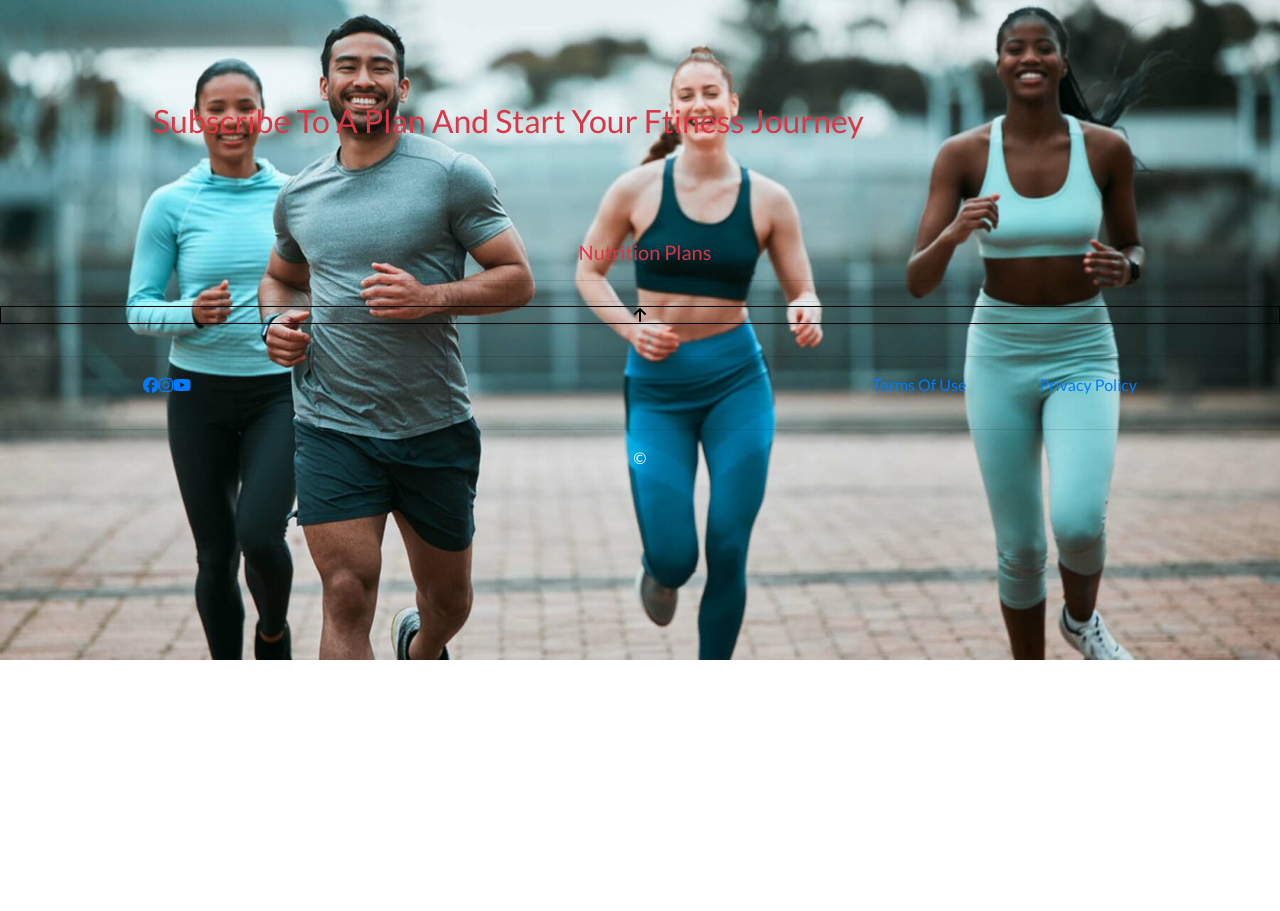
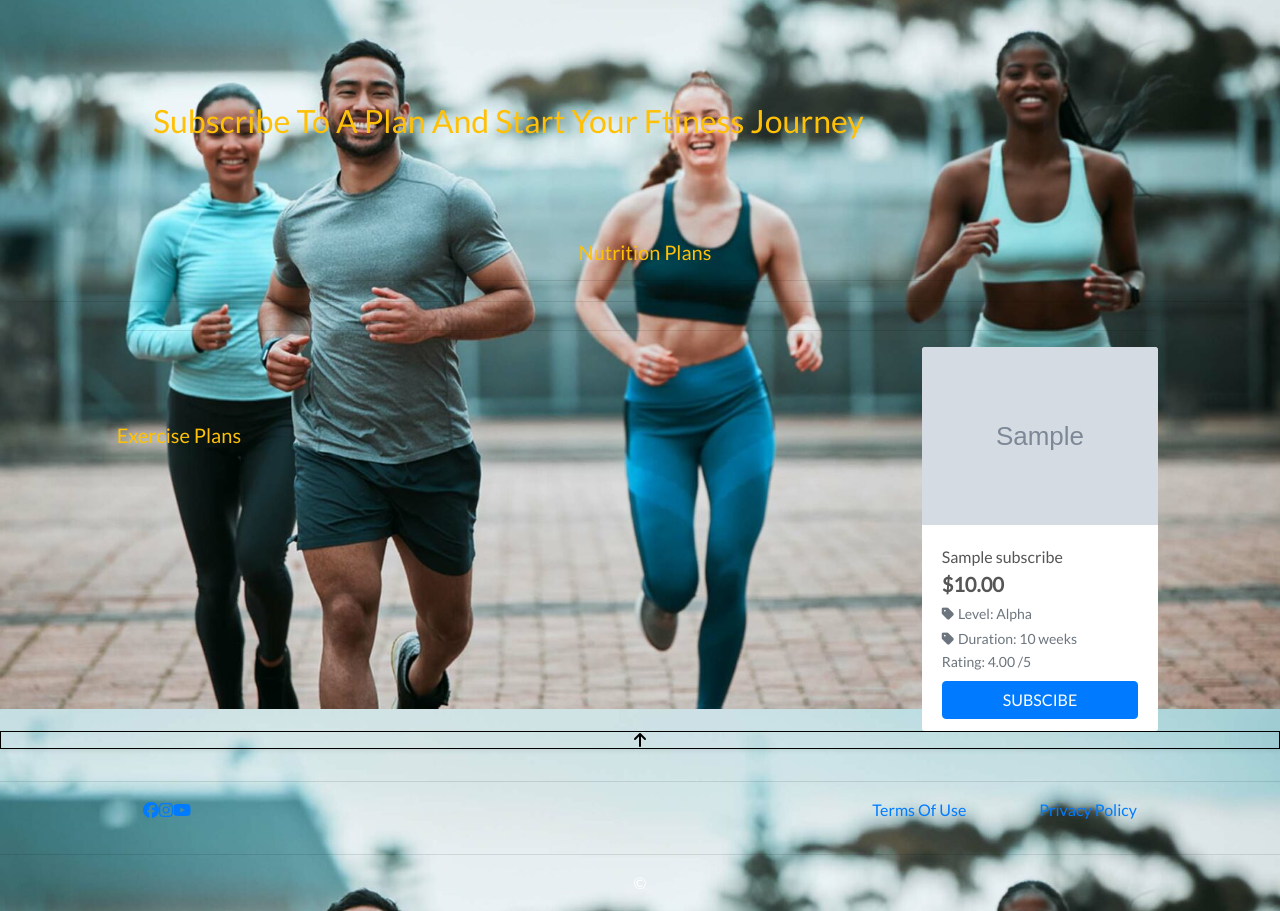
Before and after one commit to maxwellsor169/Keep_Fit_subscription_app, a Django app: page /plans/ in a window 1280 px wide. Shown: the part 140-1051 px from the top of the page. Before the commit the page ends 800 px from the top, so only its background shows below. Run offline with Django 3.2, Linux system fonts and the light colour scheme; tables that the repository leaves empty hold one stand-in row (values such as "Sample post"); grey boxes marked "Sample" are stand-in pictures; some libraries are stand-ins or nearby versions.

Commit message:
Added the exercise plans to the plans template

```diff
--- a/plans/templates/plans/plans.html
+++ b/plans/templates/plans/plans.html
@@ -24,8 +24,92 @@
 
         <div class="row">
             <div class="product-container col-10 offset-1">
+                <!-- Nutrition Plans -->
                 <div class="row">
                     {% for plan in nutrition_plans %}
+                        <div class="col-sm-6 col-md-6 col-lg-4 col-xl-3">
+                            <div class="card h-100 border-0">
+                                {% if plan.image %}
+                                    <a href="">
+                                        <img class="card-img-top img-fluid" src="{{ plan.image.url }}" alt="{{ plan.name }}">
+                                    </a>
+                                    {% else %}
+                                    <a href="">
+                                        <img class="card-img-top img-fluid" src="{{ MEDIA_URL }}noimage.png"
+                                            alt="{{ plan.name }}">
+                                    </a>
+                                {% endif %}
+                                 <div class="card-body pb-0">
+                                    <p class="mb-0">{{ plan.name }}</p>
+                                </div>
+                                <div class="card-footer bg-white pt-0 border-0 text-left">
+                                    <div class="row">
+                                        <div class="col">
+                                            <p class="lead mb-0 text-left font-weight-bold">${{ plan.price }}</p>
+                                            {% if plan.level %}
+                                                <p class="small mt-1 mb-0">
+                                                    <a class="text-muted" href="{% url 'plans' %}?level={{ plan.level }}">
+                                                        <i class="fas fa-tag mr-1"></i>Level: {{ plan.get_level_display }}
+                                                    </a>
+                                                </p>
+                                            {% else %}
+                                                <p class="small mt-1 mb-0 text-muted">
+                                                    Level: N/A
+                                                </p>
+                                            {% endif %}
+                                            {% if plan.duration_weeks %}
+                                                <p class="small mt-1 mb-0">
+                                                    <a class="text-muted" href="{% url 'plans' %}?duration={{ plan.duration_weeks }}">
+                                                        <i class="fas fa-tag mr-1"></i>Duration: {{ plan.duration_weeks }} weeks
+                                                    </a>
+                                                </p>
+                                            {% else %}
+                                                <p class="small mt-1 mb-0 text-muted">
+                                                    Duration: N/A
+                                                </p>
+                                            {% endif %}
+                                            {% if plan.rating %}
+                                                <small class="text-light text-muted">Rating: {{ plan.rating }} /5</small>
+                                            {% else %}
+                                                <small class="text-muted">No Rating</small>
+                                            {% endif %}
+                                            <div class="mt-2">
+                                                <a href="" class="btn btn-primary w-100">
+                                                    <span class="text-uppercase rounded-3">Subscibe</span>
+                                                </a>
+                                            </div>
+                                        </div>
+                                    </div>
+                                </div>
+                            </div>
+                        </div>
+                        {% if forloop.counter|divisibleby:1 %}
+                            <div class="col-12 d-sm-none mb-5">
+                                <hr>
+                            </div>
+                        {% endif %}
+                        {% if forloop.counter|divisibleby:2 %}
+                            <div class="col-12 d-none d-sm-block d-md-block d-lg-none mb-5">
+                                <hr>
+                            </div>
+                        {% endif %}
+                        {% if forloop.counter|divisibleby:3 %}
+                            <div class="col-12 d-none d-lg-block d-xl-none mb-5">
+                                <hr>
+                            </div>
+                        {% endif %}
+                    {% endfor %}
+                </div>
+                <hr class="mt-4">
+                <!-- Exercise Plans -->
+                <div class="row">
+                    <div class="row align-item-center">
+                        <div class="col text-center mt-3">
+                            <h2 class="logo-font">Exercise Plans</h2>
+                        </div>
+                    </div>
+                    <hr class="mt-1">
+                    {% for plan in exercise_plans %}
                         <div class="col-sm-6 col-md-6 col-lg-4 col-xl-3">
                             <div class="card h-100 border-0">
                                 {% if plan.image %}
--- a/plans/views.py
+++ b/plans/views.py
@@ -9,12 +9,12 @@ def all_plans(request):
 
     plans = Subscribe.objects.all()
     nutrition_plans = Subscribe.objects.filter(category='nutrition')
-    exercises_plans = Subscribe.objects.filter(category='exercises')
+    exercise_plans = Subscribe.objects.filter(category='exercise')
 
     context = {
         'plans': plans,
         'nutrition_plans': nutrition_plans,
-        'exercises_plans': exercises_plans,
+        'exercise_plans': exercise_plans,
     }
 
     return render(request, 'plans/plans.html', context)
--- a/static/css/base.css
+++ b/static/css/base.css
@@ -224,7 +224,7 @@ input[name='q']::placeholder {
 h2 {
     padding-top: 30px;
     margin-left: 10px;
-    color: #dc3545;
+    color: #ffc107;
     margin-bottom: 2px;
 }
 
```
Also changed, not shown: media/Begineer.jpg (added), media/beta.jfif (added), media/fitness_PNG181.png (added), plans/templates/plans/plan_detail.html (added).
